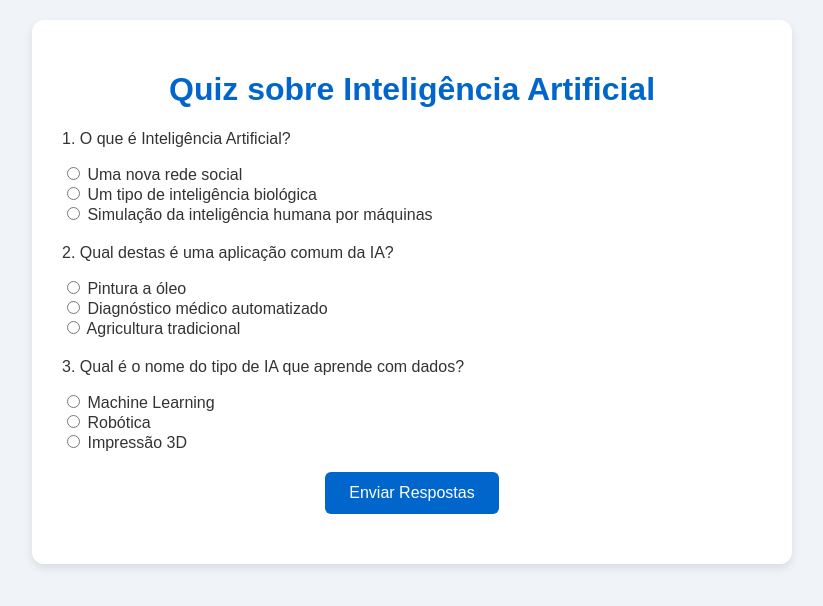
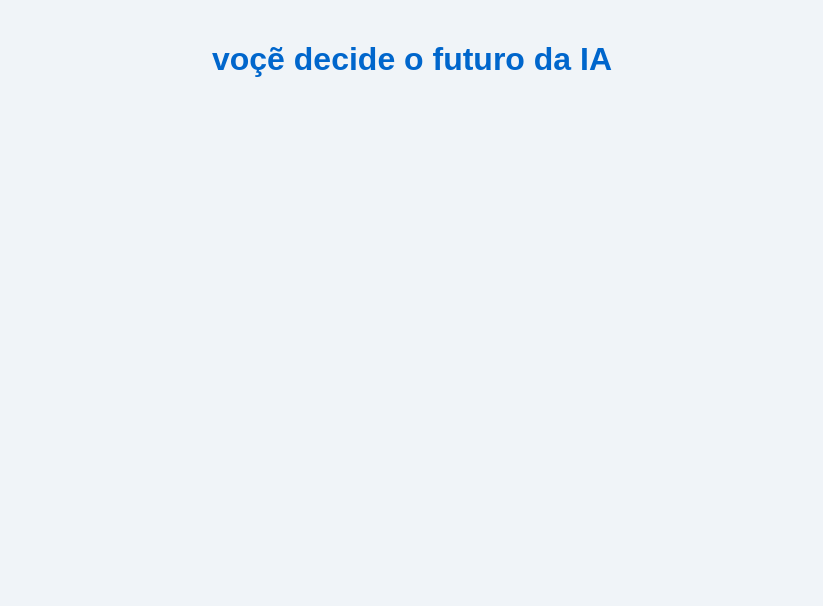
Before and after one commit to leozerachl/FUTURO-DA-IA-2025, a plain HTML site: page index.html in a window 1280 px wide. Shown: the whole page, without its empty margins (228-1051 px from the left). Drawn offline with Linux system fonts and the light colour scheme.

Commit message:
djenhhbc

```diff
--- a/index.html
+++ b/index.html
@@ -5,57 +5,17 @@
   <meta name="viewport" content="width=device-width, initial-scale=1.0"/>
   <title>Quiz sobre Inteligência Artificial</title>
   <link rel="stylesheet" href="style.css" />
+
 </head>
 <body>
-  <div class="container">
-    <h1>Quiz sobre Inteligência Artificial</h1>
-
-    <form id="quiz-form">
-      <div class="question">
-        <p>1. O que é Inteligência Artificial?</p>
-        <label><input type="radio" name="q1" value="a"> Uma nova rede social</label><br>
-        <label><input type="radio" name="q1" value="b"> Um tipo de inteligência biológica</label><br>
-        <label><input type="radio" name="q1" value="c"> Simulação da inteligência humana por máquinas</label>
-      </div>
-
-      <div class="question">
-        <p>2. Qual destas é uma aplicação comum da IA?</p>
-        <label><input type="radio" name="q2" value="a"> Pintura a óleo</label><br>
-        <label><input type="radio" name="q2" value="b"> Diagnóstico médico automatizado</label><br>
-        <label><input type="radio" name="q2" value="c"> Agricultura tradicional</label>
-      </div>
-
-      <div class="question">
-        <p>3. Qual é o nome do tipo de IA que aprende com dados?</p>
-        <label><input type="radio" name="q3" value="a"> Machine Learning</label><br>
-        <label><input type="radio" name="q3" value="b"> Robótica</label><br>
-        <label><input type="radio" name="q3" value="c"> Impressão 3D</label>
-      </div>
-
-      <button type="button" onclick="verificarRespostas()">Enviar Respostas</button>
-    </form>
-
-    <div id="resultado"></div>
-  </div>
-
-  <script>
-    function verificarRespostas() {
-      const respostasCorretas = {
-        q1: 'c',
-        q2: 'b',
-        q3: 'a'
-      };
-
-      let acertos = 0;
-      for (let pergunta in respostasCorretas) {
-        const respostaSelecionada = document.querySelector(input[name="${pergunta}"]:checked);
-        if (respostaSelecionada && respostaSelecionada.value === respostasCorretas[pergunta]) {
-          acertos++;
-        }
-      }
-
-      document.getElementById('resultado').innerText = Você acertou ${acertos} de 3 perguntas!;
-    }
-  </script>
+  <div class="caixa-principal">
+  <h1>voçẽ decide o futuro da IA</h1>
+  </div class="caixa-perguntas"></div>
+  <div class="caixa-alternativas"></div>
+  <div class="caixa-resultado"></div>
+    <p class="texto-resultado"></p>
+</div>
+</div>
+<script src="script.js"></script>
 </body>
 </html>
--- /dev/null
+++ b/script.js
@@ -0,0 +1,25 @@
+const caixaPrincipal = document.querySelector("caixa-principal");
+const caixaPerguntas = document.querySelector(".caixa-perguntas");
+const caixaAlternativas = document.querySelector(".caixa-alternativas");
+const caixaResultado = document.querySelector(".caixa-resultados");
+const textoResultado = document.querySelector(".texto-resultado");
+
+const perguntas = [
+    {
+        enunciado:
+        "O que é inteligencia Artificial
+        alternativas:["Simulação da inteligência humana por máquinas","Um tipo de inteligência biológica"],
+    }
+    {
+        enunciado:
+        " Qual destas é uma aplicação comum da IA?
+        anternativas:["Diagnóstico médico automatizado","Pintura a óleo"],
+    },
+    {
+     enunciado:
+     " O que é um chatbot
+     alternativas:["Um sistema que simula conversas com humanos"," Um programa que desenha","Um tipo de vírus de computador"],
+     }
+     {
+    enunciado:Qual empresa criou o ChatGPT
+    alternativas:["OpenAI","Google","Google"],
```
